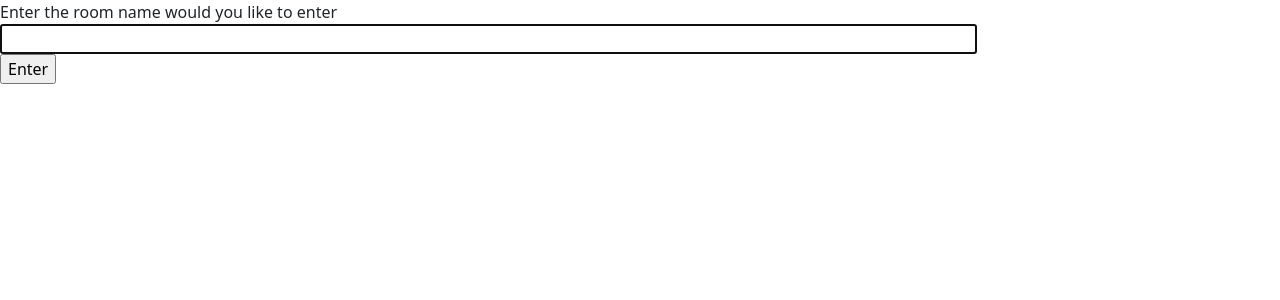
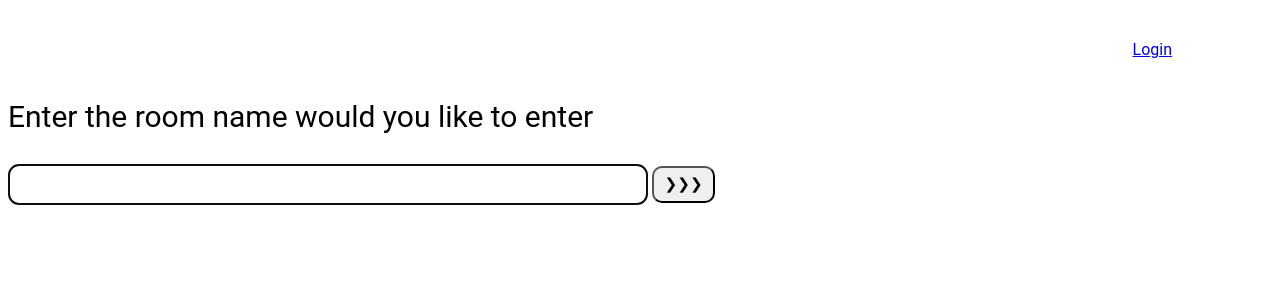
Before and after one commit to oliabn/WebChatRooms, a Django app: page / in a window 1280 px wide. Shown: the top 300 px of the page. Run offline with Django 4.2, Linux system fonts and the light colour scheme.

Commit message:
Change Index.html, loginPage.html and other. Add and change styles in css files

```diff
--- a/WebChatProject/WebChatProject/settings.py
+++ b/WebChatProject/WebChatProject/settings.py
@@ -146,4 +146,4 @@ DEFAULT_AUTO_FIELD = 'django.db.models.BigAutoField'
 
 LOGIN_REDIRECT_URL = "index"
 
-LOGOUT_REDIRECT_URL = "login-user"
+LOGOUT_REDIRECT_URL = "login_user"
--- a/WebChatProject/chat/static/styles/chat_page_style.css
+++ b/WebChatProject/chat/static/styles/chat_page_style.css
@@ -15,19 +15,19 @@
 }
 
 #id_chat_item_container {
-        width: 90%;
     font-size: 20px;
-        text-align:left;
+    text-align: left;
     font-family: Google Sans,Roboto,Arial,sans-serif;
 }
 
 #id_message_send_input {
-        width: 80%;
+    width: 30%;
     height: 35px;
     border-radius: 10px;
 }
 
 #id_message_send_button {
+    width: 75%;
     height: 35px;
     border-radius: 10px;
     font-family: Google Sans, Roboto, Arial, sans-serif;
--- /dev/null
+++ b/WebChatProject/chat/static/styles/index_style.css
@@ -0,0 +1,31 @@
+.login_href {
+    border: 100px;
+    /* background: #fc3; */
+    padding: 10px;
+    margin-right: 90px;
+    margin-top: 30px;
+    text-align:right;
+    font-family: Google Sans, Roboto, Arial, sans-serif;
+}
+
+#id_chat_item_container {
+}
+
+#help_text {
+    font-size: 30px;
+    font-family: Google Sans,Roboto,Arial,sans-serif;
+}
+
+#room_name_input {
+    width: 50%;
+    height: 35px;
+    border-radius: 10px;
+}
+
+#room_name_submit {
+    width: 5%;
+    height: 37px;
+    border-radius: 10px;
+    font-size: 95%;
+    font-family: Google Sans, Roboto, Arial, sans-serif;
+}
--- a/WebChatProject/chat/templates/chat/chatPage.html
+++ b/WebChatProject/chat/templates/chat/chatPage.html
@@ -9,7 +9,7 @@
 
     <div class="login_href">
       {% if request.user.is_authenticated %}
-      <a href = "{% url 'logout-user' %}">Logout</a>
+        <a href = "{% url 'logout_user' %}">Logout</a>
       {% endif %}
     </div>
 
@@ -22,7 +22,7 @@
     <div class="chat__item__container" id="id_chat_item_container">
       <br />
       <input type="text" id="id_message_send_input" />
-      <button type="submit" id="id_message_send_button"> Send </button>
+      <button type="submit" id="id_message_send_button">❯❯❯</button>
       <br />
       <br />
     </div>
--- a/WebChatProject/chat/templates/chat/index.html
+++ b/WebChatProject/chat/templates/chat/index.html
@@ -1,33 +1,41 @@
+{% load static %}
 <!DOCTYPE html>
 <html>
 <head>
     <meta charset="utf-8"/>
-    <link href="https://cdn.jsdelivr.net/npm/bootstrap@5.0.0-beta3/dist/css/bootstrap.min.css"
-          rel="stylesheet"
-          integrity="sha384-eOJMYsd53ii+scO/bJGFsiCZc+5NDVN2yr8+0RDqr0Ql0h+rP48ckxlpbzKgwra6"
-          crossorigin="anonymous">
+    <link rel="stylesheet" href="{% static 'styles/index_style.css' %}">
     <title>Chat Rooms</title>
 </head>
 <body>
-Enter the room name would you like to enter<br>
-<input id="room-name-input" type="text" size="100"><br>
-<input id="room-name-submit" type="button" value="Enter">
+
+    <div class="login_href">
+      {% if request.user.is_authenticated %}
+        <a href = "{% url 'logout_user' %}">Logout</a>
+      {% else %}
+        <a href = "{% url 'login_user' %}">Login</a>
+      {% endif %}
+    </div>
+
+
+<div class="form_item_container" id="form_item_container">
+    <p id="help_text"> Enter the room name would you like to enter </p>
+    <input id="room_name_input" type="text" size="100">
+    <input id="room_name_submit" type="button" value="❯❯❯">
+</div>
 
 <script>
-    document.querySelector('#room-name-input').focus();
-    document.querySelector('#room-name-input').onkeyup = function (e) {
+    document.querySelector('#room_name_input').focus();
+    document.querySelector('#room_name_input').onkeyup = function (e) {
         if (e.keyCode === 13) {  // enter, return
-            document.querySelector('#room-name-submit').click();
+            document.querySelector('#room_name_submit').click();
         }
     };
 
-    document.querySelector('#room-name-submit').onclick = function (e) {
-        var roomName = document.querySelector('#room-name-input').value;
+    document.querySelector('#room_name_submit').onclick = function (e) {
+        var roomName = document.querySelector('#room_name_input').value;
         window.location.pathname = '/chat/' + roomName + '/';
     };
 </script>
-<script src="https://cdn.jsdelivr.net/npm/bootstrap@5.0.0-beta3/dist/js/bootstrap.bundle.min.js"
-        integrity="sha384-JEW9xMcG8R+pH31jmWH6WWP0WintQrMb4s7ZOdauHnUtxwoG2vI5DkLtS3qm9Ekf"
-        crossorigin="anonymous"></script>
+
 </body>
 </html>
--- a/WebChatProject/chat/urls.py
+++ b/WebChatProject/chat/urls.py
@@ -8,8 +8,8 @@ urlpatterns = [
     path("", views.index, name="index"),
     path("chat/<str:room_name>/", views.room, name="room"),
 
-    # login
+    # login, logout
     # http://127.0.0.1:8000/auth/login
-    path("auth/login/", LoginView.as_view(template_name="chat/loginPage.html"), name="login-user"),
-    path("auth/logout/", LogoutView.as_view(), name="logout-user"),
+    path("auth/login/", LoginView.as_view(template_name="chat/loginPage.html"), name="login_user"),
+    path("auth/logout/", LogoutView.as_view(), name="logout_user"),
 ]
--- a/WebChatProject/chat/views.py
+++ b/WebChatProject/chat/views.py
@@ -12,7 +12,7 @@ def room(request, room_name):
     If user isn't authenticated he gets LoginView"""
 
     if not request.user.is_authenticated:
-        return redirect("login-user")
+        return redirect("login_user")
 
     room, created = Room.objects.get_or_create(name=room_name)
 
```
Also changed, not shown: WebChatProject/chat/static/styles/login_page_style.css (added, +23 -0 lines), WebChatProject/chat/templates/chat/loginPage.html (+55 -5 lines). Lines whose indentation alone changed are shown as unchanged.
